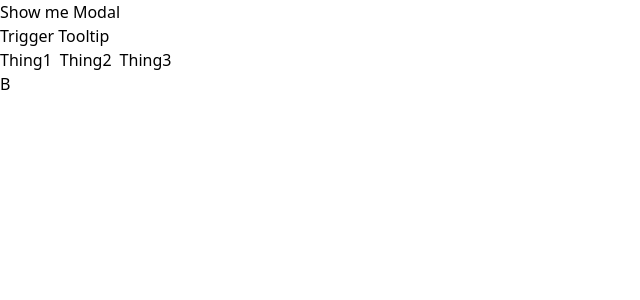
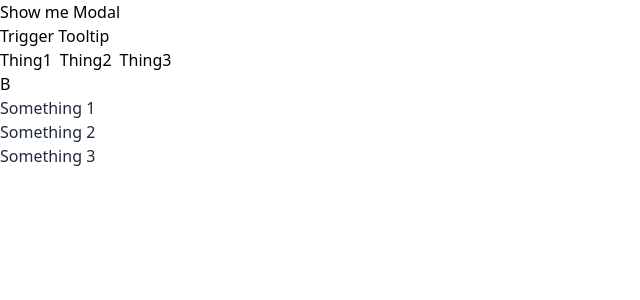
Before and after one commit to CoffeeGeek101/Architecture-Optimisations-, a React (Vite) app: page / in a window 1280 px wide. Shown: the top 300 px of the page, without its empty margins (0-640 px from the left). Built offline with nearby package versions, Linux system fonts and the light colour scheme.

Commit message:
add : accordian

```diff
--- /dev/null
+++ b/src/components/Accordian/Accordian.tsx
@@ -0,0 +1,43 @@
+// this is the base component which renders the all the accordian tabs
+
+import React, { useCallback, type FC, type MouseEvent } from 'react'
+import type { AccordianConfigT, AccordianHookI } from '../../types/accordian'
+import { useAccordian } from './useAccordian'
+import AccordianItem from './AccordianItem'
+
+interface AccordianI extends AccordianHookI {
+    config : AccordianConfigT[] | [],
+}
+
+const Accordian : FC<AccordianI> = ({...props}) => {
+
+    const {toggle, activeCardInternal} = useAccordian({...props})
+
+    const handleACard = useCallback((e : MouseEvent) => {
+        const cardId = ((e.target as HTMLElement).closest("[data-card-id]") as HTMLElement).id;
+        toggle(cardId);
+    },[activeCardInternal])
+
+  return (
+    <div onClick={(e) => (handleACard(e))}>
+        {
+            props.config.map((card) => {
+
+                const isActive = [...activeCardInternal].includes(card.id);
+
+                return (
+                    <AccordianItem
+                    id={card.id}
+                    header={card.header}
+                    content={card.content}
+                    isActive={isActive}
+                    key={card.id}
+                    />
+                )
+            })
+        }
+    </div>
+  )
+}
+
+export default Accordian
--- /dev/null
+++ b/src/components/Accordian/AccordianItem.tsx
@@ -0,0 +1,23 @@
+// this component takes in the content and track it with the clickable header.
+
+import React, { type FC } from 'react'
+import type { AccordianConfigT } from '../../types/accordian'
+
+interface AccordianItemI extends AccordianConfigT {
+    isActive : boolean,
+
+}
+
+const AccordianItem : FC<AccordianItemI> = React.memo(({...props}) => {
+  return (
+    <div id={props.id} data-card-id={props.id}>
+        <div>
+            {/* {props.header({isAction: props.isActive})} */}
+            <props.header isAction={props.isActive}/>
+        </div>
+        {props.isActive && <div>{props.content}</div>}
+    </div>
+  )
+})
+
+export default AccordianItem
--- /dev/null
+++ b/src/components/Accordian/BaseAccordingHeader.tsx
@@ -0,0 +1,16 @@
+import React, { type FC } from 'react'
+
+export interface BaseAccordingHeaderI{
+    isAction : boolean,
+    label ?: string
+}
+
+const BaseAccordingHeader : FC<BaseAccordingHeaderI> = React.memo(({isAction, label}) => {
+  return (
+    <div className={`${isAction ? 'text-amber-600' : 'text-gray-800'}`}>
+        {label}
+    </div>
+  )
+})
+
+export default BaseAccordingHeader
--- /dev/null
+++ b/src/components/Accordian/useAccordian.tsx
@@ -0,0 +1,35 @@
+// this hook is the control centre for maintaining and updating current state of accordian
+
+import { useCallback, useState } from "react"
+import type { AccordianHookI } from "../../types/accordian";
+
+// Specs:
+// - toggling of active accordians w/ controlled and uncontrolled mode.
+// - supports single or multi accordians mode.
+// - clicking outside the accordian close the active accordian.
+
+export const useAccordian = ({activeCards=[],isMulti=false, setActiveCards} : AccordianHookI) => {
+
+    const [activeCardInternal, setActiveCardInternal] = useState<string[]|[]>(activeCards);
+
+    const toggle = useCallback((item : string) => {
+
+        // if item is already present, pop. Else add
+        if([...activeCardInternal].includes(item)){
+            setActiveCards && setActiveCards(prev => prev.filter((card) => card !== item));
+            setActiveCardInternal(prev => prev.filter((card) => card !== item));
+        }else{
+            // if isMulti, append the new item to the list. Else update the whole array.
+            if(isMulti){
+                setActiveCards && setActiveCards(prev => [...prev, item]);
+                setActiveCardInternal(prev => [...prev, item])
+            }else{
+                setActiveCards && setActiveCards([item]);
+                setActiveCardInternal([item]);
+            }
+        }
+    },[activeCardInternal])
+
+    return {activeCardInternal, toggle}
+
+}
--- a/src/pages/Starter.tsx
+++ b/src/pages/Starter.tsx
@@ -4,12 +4,13 @@ import ModalContent from "../components/Modal/ModalContent";
 import Tooltip from "../components/Tooltip/Tooltip";
 import Tabs from "../components/Tab/Tabs";
 import { tabConfigs } from "../utils/Tabs1Config";
+import Accordian from "../components/Accordian/Accordian";
+import { AccordianConfig } from "../utils/Accordian1Config";
 
 
 const Starter = () => {
 
   const {dialogRef, toggle, isOpenInternal, isClosable} = useModal({isClosable:true});
-
   return (
     <div>
     {/* triggers the modal */}
@@ -27,6 +28,9 @@ const Starter = () => {
 
     {/* TABS */}
     <Tabs config={tabConfigs} />
+
+    {/* ACCORDIAN */}
+    <Accordian config={AccordianConfig} isMulti={true}/>
     </div>
   )
 }
--- /dev/null
+++ b/src/types/accordian.ts
@@ -0,0 +1,18 @@
+import type React from "react"
+import type { ReactNode, SetStateAction } from "react"
+import type { BaseAccordingHeaderI } from "../components/Accordian/BaseAccordingHeader"
+
+export type AccordianConfigT = {
+    sortKey ?: number,
+    id : string,
+    header : (args : BaseAccordingHeaderI) => ReactNode,
+    content : ReactNode
+}
+
+export interface AccordianHookI {
+    activeCards ?: string[] | [],
+    setActiveCards ?: React.Dispatch<SetStateAction<string[] | []>>,
+    defaultOpen ?: boolean,
+    defaultActive ?: string[] | [],
+    isMulti ?: boolean
+}
--- /dev/null
+++ b/src/utils/Accordian1Config.tsx
@@ -0,0 +1,24 @@
+import BaseAccordingHeader, { type BaseAccordingHeaderI } from "../components/Accordian/BaseAccordingHeader";
+import BaseTabContent from "../pages/BaseTabContent";
+import type { AccordianConfigT } from "../types/accordian";
+
+export const AccordianConfig : AccordianConfigT[] = [
+    {
+    content : <BaseTabContent label="Some accordian data 1"/>,
+    header : ({isAction}:BaseAccordingHeaderI) => <BaseAccordingHeader isAction={isAction} label="Something 1"/>,
+    id : "0",
+    },
+    {
+    content : <BaseTabContent label="Some accordian data 2"/>,
+    header : ({isAction}:BaseAccordingHeaderI) => <BaseAccordingHeader isAction={isAction} label="Something 2"/>,
+    id : "1",
+    },
+    {
+    content : <BaseTabContent label="Some accordian data 3"/>,
+    header : ({isAction}:BaseAccordingHeaderI) => <BaseAccordingHeader isAction={isAction} label="Something 3"/>,
+    id : "2",
+    }
+]
+
+// for ref : header is a callback fucntion here.
+// () => fn()  where fn() is an FC which returns a JSX.
```
